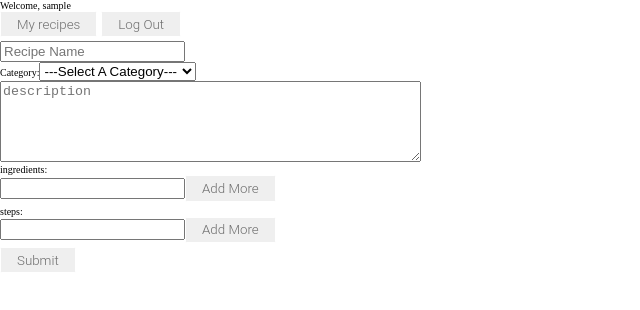
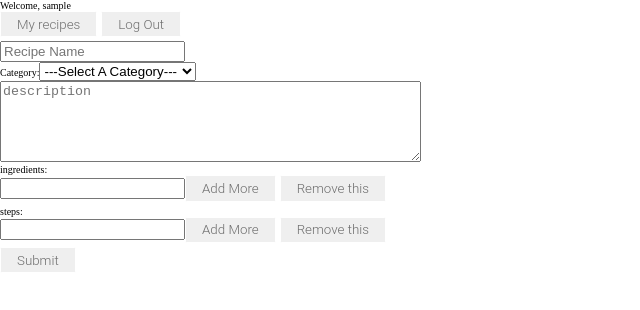
Before and after one commit to secret-family-recipes-tt-18/front-end, a React (Create React App) app: page /new-recipe in a window 1280 px wide. Shown: the top 310 px of the page, without its empty margins (0-640 px from the left). Built offline with nearby package versions, Linux system fonts and the light colour scheme; sample sign-in values are in the browser's storage.

Commit message:
installing remove button

```diff
--- a/src/forms/IngredientInput.js
+++ b/src/forms/IngredientInput.js
@@ -25,6 +25,13 @@ const IngredientInput = (props) => {
         setNewRecipe({...newRecipe, ingredients: [...newIngredients, ""]});
     }
 
+    const handlerRemoveClick = (event) => {
+        event.preventDefault();
+        const positionValue = newIngredients[position];
+        const withoutElement = newIngredients.filter(ingredient => ingredient !== positionValue);
+        setNewRecipe({...newRecipe, ingredients: withoutElement});
+    }
+
     return (<div>
         <input
             type="text"
@@ -33,6 +40,7 @@ const IngredientInput = (props) => {
             onChange={handlerChange}
         />
         <button onClick={handlerAddClick}>Add More</button>
+        <button onClick={handlerRemoveClick}>Remove this</button>
     </div>);
 };
 
--- a/src/forms/StepInput.js
+++ b/src/forms/StepInput.js
@@ -25,6 +25,13 @@ const IngredientInput = (props) => {
         setNewRecipe({...newRecipe, steps: [...newSteps, ""]});
     }
 
+    const handlerRemoveClick = (event) => {
+        event.preventDefault();
+        const positionValue = newSteps[position];
+        const withoutElement = newSteps.filter(step => step !== positionValue);
+        setNewRecipe({...newRecipe, steps: withoutElement});
+    }
+
     return (<div>
         <input
             type="text"
@@ -33,6 +40,7 @@ const IngredientInput = (props) => {
             onChange={handlerChange}
         />
         <button onClick={handlerAddClick}>Add More</button>
+        <button onClick={handlerRemoveClick}>Remove this</button>
     </div>);
 };
 
```
Also changed, not shown: 1 other file (tests, documents, lock files or other folders).
